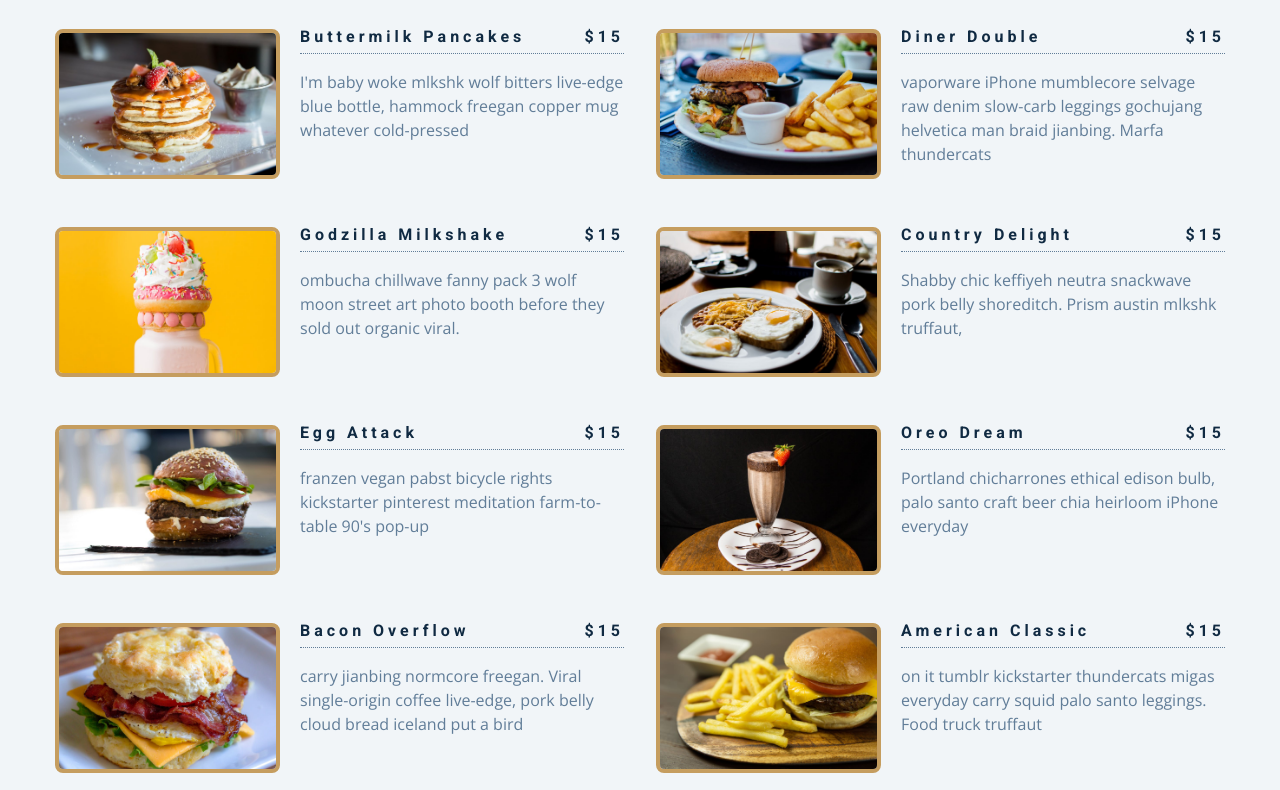
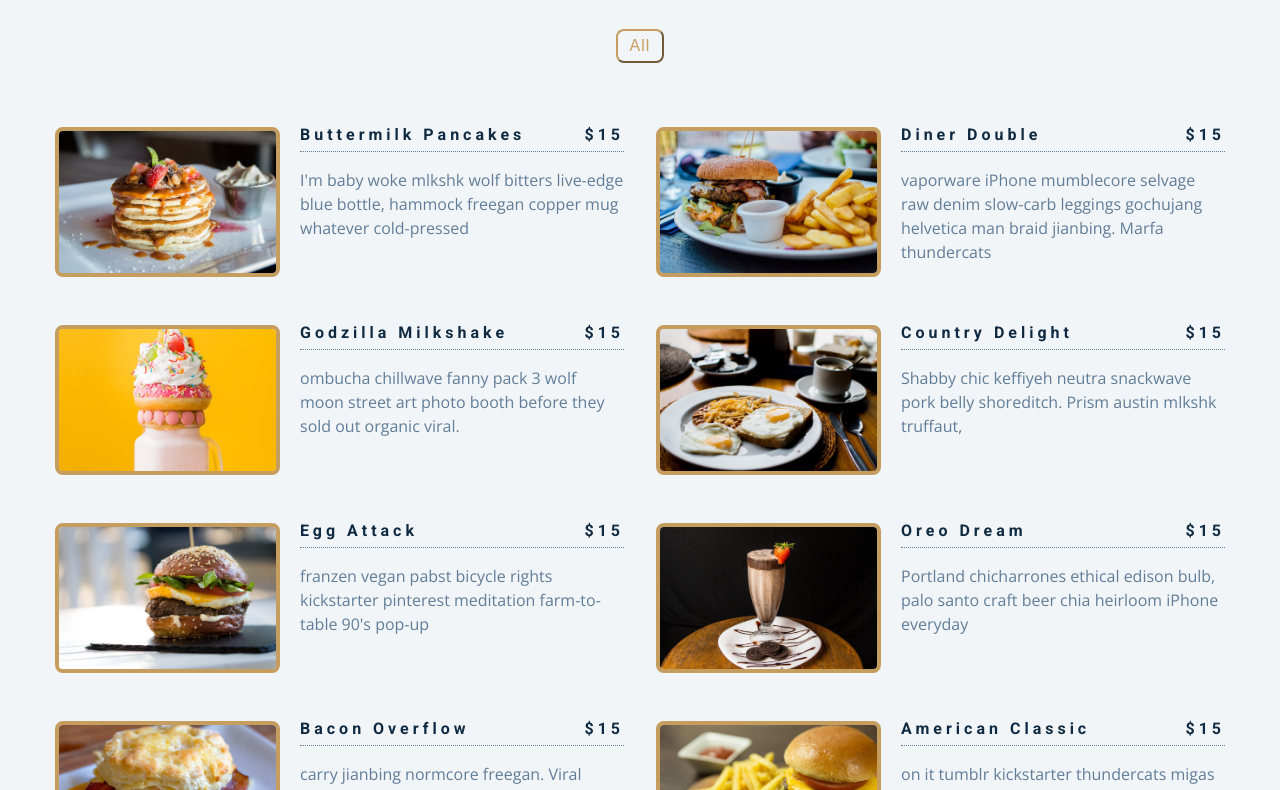
Before and after one commit to ArkhamCookie/vanillaJSCourse-JohnSmilga, a plain HTML site: page 08-menu/index.html in a window 1280 px wide. Shown: the part 139-929 px from the top of the page. Drawn offline with nearby package versions, Linux system fonts and the light colour scheme.

Commit message:
Add first filter button

```diff
--- a/08-menu/index.html
+++ b/08-menu/index.html
@@ -18,6 +18,9 @@
 		</div>
 
 		<!-- filter buttons -->
+		<div class="btn-container">
+			<button class="filter-btn" type="button">all</button>
+		</div>
 
 		<div class="section-center">
 		</div>
```
